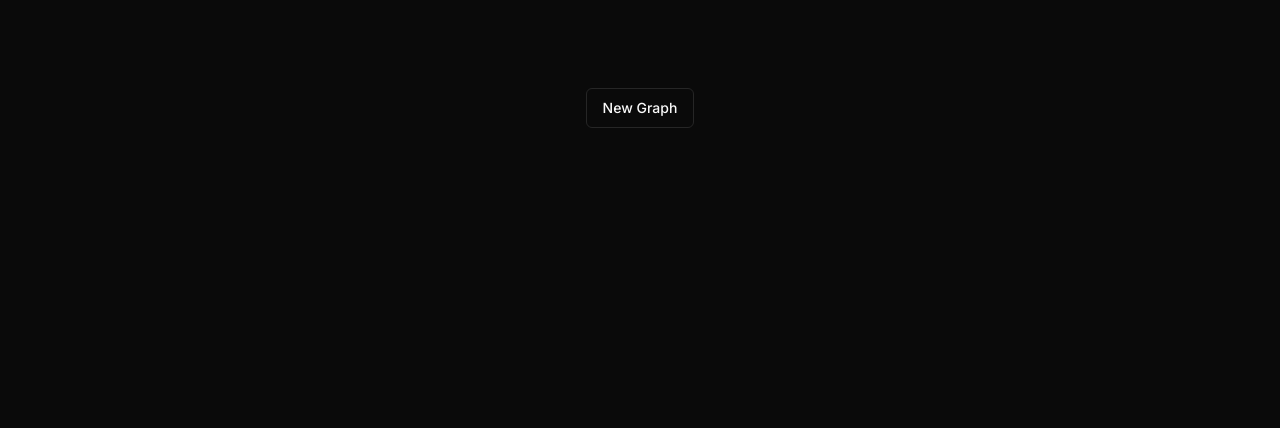
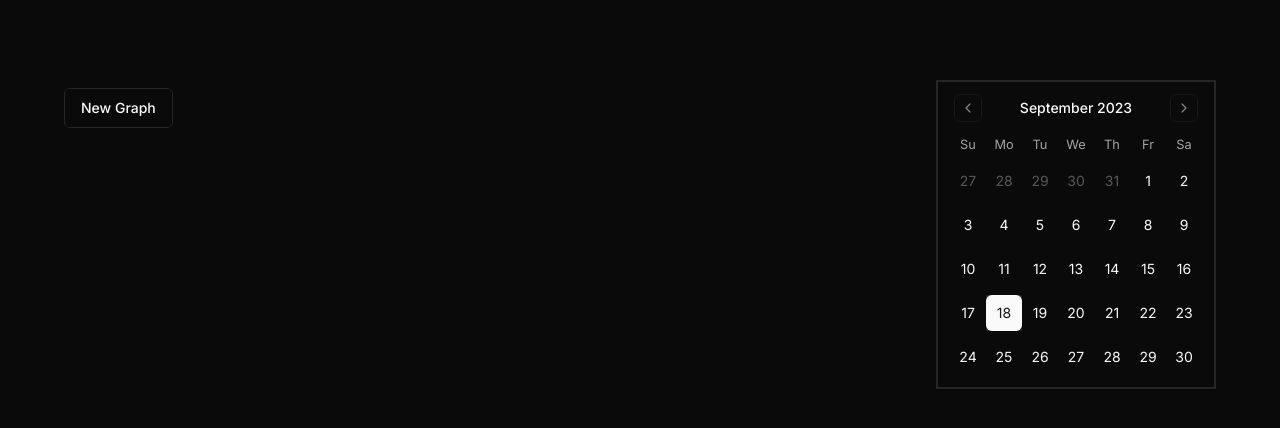
Before and after one commit to Abhimanyu08/graph-everything, a Next.js app: page / in a window 1280 px wide. Shown: the top 428 px of the page. Built offline with nearby package versions, Linux system fonts and the light colour scheme.

Commit message:
add a calender for easy navigation

```diff
--- a/app/contexts/GraphContext.tsx
+++ b/app/contexts/GraphContext.tsx
@@ -44,6 +44,8 @@ export const GraphContext = createContext<{
 	setEditingTile: Dispatch<SetStateAction<StoredTile | null>>;
 	editingGraph: GraphState | null;
 	setEditingGraph: Dispatch<SetStateAction<GraphState | null>>;
+	dateToHighlight: Date;
+	setDateToHighlight: Dispatch<SetStateAction<Date>>;
 }>({
 	graphs: new Map(),
 	refreshGraphs: () => {},
@@ -51,6 +53,8 @@ export const GraphContext = createContext<{
 	setEditingTile: () => {},
 	editingGraph: null,
 	setEditingGraph: () => {},
+	dateToHighlight: new Date(),
+	setDateToHighlight: () => {},
 });
 
 export default function GraphContextProvider({
@@ -61,6 +65,7 @@ export default function GraphContextProvider({
 	const [graphs, setGraphs] = useState<Map<string, GraphState>>(new Map());
 	const [editingTile, setEditingTile] = useState<StoredTile | null>(null);
 	const [editingGraph, setEditingGraph] = useState<GraphState | null>(null);
+	const [dateToHighlight, setDateToHighlight] = useState(new Date());
 	const [refetchGraphs, setRefetchGraphs] = useState(true);
 
 	useEffect(() => {
@@ -88,6 +93,8 @@ export default function GraphContextProvider({
 				setEditingTile,
 				editingGraph,
 				setEditingGraph,
+				dateToHighlight,
+				setDateToHighlight,
 			}}
 		>
 			{children}
--- a/app/page.tsx
+++ b/app/page.tsx
@@ -4,15 +4,25 @@ import { useContext } from "react";
 import { GraphContext } from "./contexts/GraphContext";
 import GraphWithDetails from "@/components/Graph";
 import GraphTileEditor from "@/components/GraphTileEditor";
+import { Calendar } from "@/components/ui/calendar";
 
 export default function Home() {
-	const { graphs, editingTile, editingGraph } = useContext(GraphContext);
+	const { graphs, dateToHighlight, setDateToHighlight } =
+		useContext(GraphContext);
 	return (
-		<div className="flex flex-col gap-5 w-fit items-center">
-			{Array.from(graphs.values()).map((graphState) => (
-				<GraphWithDetails graphState={graphState} />
-			))}
-			<NewGraphDialog className="mt-2 self-start" />
+		<div className="flex w-full justify-between">
+			<div className="flex flex-col gap-5  items-center">
+				{Array.from(graphs.values()).map((graphState) => (
+					<GraphWithDetails graphState={graphState} />
+				))}
+				<NewGraphDialog className="mt-2 self-start" />
+			</div>
+			<Calendar
+				mode="single"
+				className="border-border border-2 h-fit"
+				selected={dateToHighlight}
+				onSelect={setDateToHighlight as any}
+			/>
 		</div>
 	);
 }
--- a/components/Graph.tsx
+++ b/components/Graph.tsx
@@ -148,7 +148,7 @@ function GraphTile({
 		maximumMeasurement = graphState.maximum;
 	}
 
-	const { setEditingTile, setEditingGraph } = useContext(GraphContext);
+	const { dateToHighlight } = useContext(GraphContext);
 	const { documentDb } = useContext(IndexedDbContext);
 
 	const refreshTile = () => {
@@ -171,13 +171,18 @@ function GraphTile({
 			<TooltipProvider>
 				<Tooltip>
 					<DialogTrigger
-						className="rounded-sm h-[18px] border-[1px]"
+						className={` rounded-sm h-[18px] border-[2px] hover:scale-105 active:scale-95`}
 						style={{
 							backgroundColor: `hsl(${hue}deg 100% ${getLightnessFromAmount(
 								tileStats.amount,
 								maximumMeasurement
 							)}%)`,
-							borderColor: `hsl(${hue}deg 100% 8%)`,
+							borderColor: isSameDay(
+								dateToHighlight,
+								new Date(timeStamp)
+							)
+								? "white"
+								: `hsl(${hue}deg 100% 8%)`,
 						}}
 						onClick={() => {
 							const todayDate = addDays(new Date(), 1);
@@ -190,9 +195,16 @@ function GraphTile({
 							}
 						}}
 					>
-						<TooltipTrigger></TooltipTrigger>
+						<TooltipTrigger className="w-full h-full duration-0"></TooltipTrigger>
 					</DialogTrigger>
-					<TooltipContent>
+					<TooltipContent
+						style={{
+							backgroundColor: `hsl(${graphState.hue}deg, 20%, 10%)`,
+							// boxShadow: `0px 0px 5px 0.2px hsl(${hue}deg, 50%, 50%)`,
+							borderColor: `hsl(${graphState.hue}deg, 100%, 20%)`,
+							color: `hsl(${graphState.hue}deg 50% 50%)`,
+						}}
+					>
 						{graphState.title}: {tile.amount}
 					</TooltipContent>
 				</Tooltip>
--- a/components/GraphTileEditor.tsx
+++ b/components/GraphTileEditor.tsx
@@ -77,13 +77,21 @@ function GraphTileEditor({
 	return (
 		<DialogContent
 			className="flex flex-col p-4 gap-6  border-[1px]"
+			style={{
+				backgroundColor: `hsl(${graph.hue}deg, 20%, 10%)`,
+				// boxShadow: `0px 0px 5px 0.2px hsl(${hue}deg, 50%, 50%)`,
+				borderColor: `hsl(${graph.hue}deg, 100%, 20%)`,
+				color: `hsl(${graph.hue}deg 50% 50%)`,
+			}}
 			onClick={closeEditor}
 		>
-			<DialogHeader>
+			<DialogHeader className="ml-1 text-2xl font-serif mb-5">
 				{new Date(tile.timeStamp!).toDateString()}
 			</DialogHeader>
 			<div className="flex flex-col gap-2">
-				<Label htmlFor="amount">{tile.graphTitle} :</Label>
+				<Label htmlFor="amount" className="ml-1">
+					{tile.graphTitle} :
+				</Label>
 				{graph.measurementType === "ordinal" ? (
 					<Input
 						id="amount"
@@ -95,6 +103,9 @@ function GraphTileEditor({
 						onChange={(e) =>
 							setAmount(parseInt(e.currentTarget.value))
 						}
+						style={{
+							backgroundColor: `hsl(${graph.hue}deg, 50%, 5%)`,
+						}}
 					/>
 				) : (
 					<Input
@@ -105,17 +116,28 @@ function GraphTileEditor({
 						onChange={(e) =>
 							setAmount(parseInt(e.currentTarget.value))
 						}
+						style={{
+							backgroundColor: `hsl(${graph.hue}deg, 50%, 5%)`,
+						}}
 					/>
 				)}
 			</div>
 			<div className="flex flex-col gap-2">
-				<Label>Note:</Label>
+				<Label className="ml-1">Note:</Label>
 				<EditorContent
 					editor={editor}
 					className="grow border-border border-[1px]  rounded-sm prose prose-invert prose-p:m-0"
+					style={{
+						backgroundColor: `hsl(${graph.hue}deg, 50%, 5%)`,
+					}}
 				/>
 			</div>
-			<Button className="self-end w-fit" size={"sm"} onClick={onSave}>
+			<Button
+				className="self-end w-fit"
+				size={"sm"}
+				onClick={onSave}
+				variant={"outline"}
+			>
 				Save Changes
 			</Button>
 		</DialogContent>
--- /dev/null
+++ b/components/ui/calendar.tsx
@@ -0,0 +1,64 @@
+"use client"
+
+import * as React from "react"
+import { ChevronLeft, ChevronRight } from "lucide-react"
+import { DayPicker } from "react-day-picker"
+
+import { cn } from "@/lib/utils"
+import { buttonVariants } from "@/components/ui/button"
+
+export type CalendarProps = React.ComponentProps<typeof DayPicker>
+
+function Calendar({
+  className,
+  classNames,
+  showOutsideDays = true,
+  ...props
+}: CalendarProps) {
+  return (
+    <DayPicker
+      showOutsideDays={showOutsideDays}
+      className={cn("p-3", className)}
+      classNames={{
+        months: "flex flex-col sm:flex-row space-y-4 sm:space-x-4 sm:space-y-0",
+        month: "space-y-4",
+        caption: "flex justify-center pt-1 relative items-center",
+        caption_label: "text-sm font-medium",
+        nav: "space-x-1 flex items-center",
+        nav_button: cn(
+          buttonVariants({ variant: "outline" }),
+          "h-7 w-7 bg-transparent p-0 opacity-50 hover:opacity-100"
+        ),
+        nav_button_previous: "absolute left-1",
+        nav_button_next: "absolute right-1",
+        table: "w-full border-collapse space-y-1",
+        head_row: "flex",
+        head_cell:
+          "text-muted-foreground rounded-md w-9 font-normal text-[0.8rem]",
+        row: "flex w-full mt-2",
+        cell: "text-center text-sm p-0 relative [&:has([aria-selected])]:bg-accent first:[&:has([aria-selected])]:rounded-l-md last:[&:has([aria-selected])]:rounded-r-md focus-within:relative focus-within:z-20",
+        day: cn(
+          buttonVariants({ variant: "ghost" }),
+          "h-9 w-9 p-0 font-normal aria-selected:opacity-100"
+        ),
+        day_selected:
+          "bg-primary text-primary-foreground hover:bg-primary hover:text-primary-foreground focus:bg-primary focus:text-primary-foreground",
+        day_today: "bg-accent text-accent-foreground",
+        day_outside: "text-muted-foreground opacity-50",
+        day_disabled: "text-muted-foreground opacity-50",
+        day_range_middle:
+          "aria-selected:bg-accent aria-selected:text-accent-foreground",
+        day_hidden: "invisible",
+        ...classNames,
+      }}
+      components={{
+        IconLeft: ({ ...props }) => <ChevronLeft className="h-4 w-4" />,
+        IconRight: ({ ...props }) => <ChevronRight className="h-4 w-4" />,
+      }}
+      {...props}
+    />
+  )
+}
+Calendar.displayName = "Calendar"
+
+export { Calendar }
--- a/package.json
+++ b/package.json
@@ -33,6 +33,7 @@
     "next": "13.4.19",
     "postcss": "8.4.29",
     "react": "18.2.0",
+    "react-day-picker": "^8.8.2",
     "react-dom": "18.2.0",
     "tailwind-merge": "^1.14.0",
     "tailwindcss": "3.3.3",
```
Also changed, not shown: 1 other file (tests, documents, lock files or other folders).
